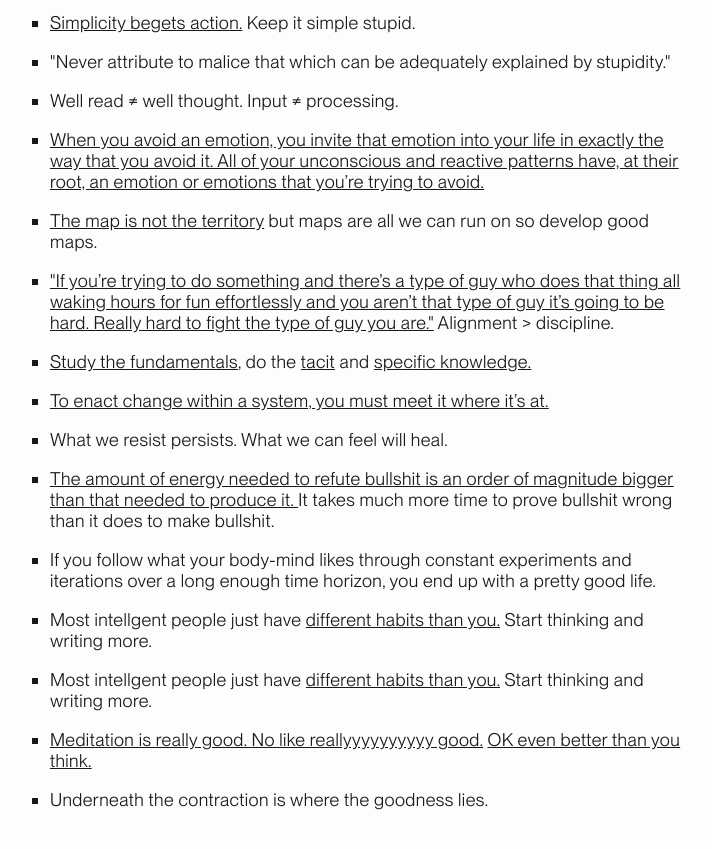
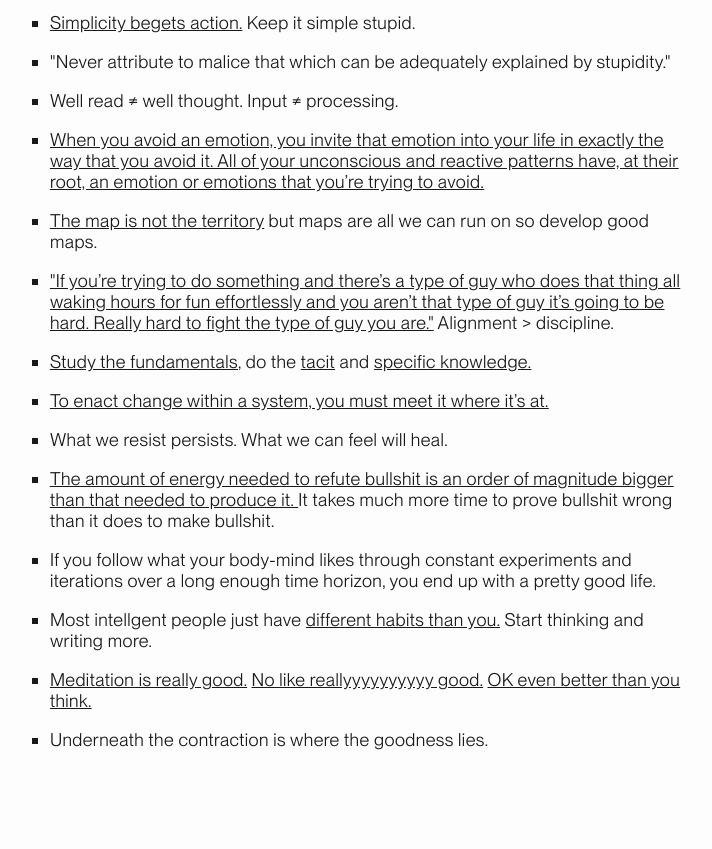
Before and after one commit to pxsswordprotected/personalsite, a Jekyll site: the page docs/principles.html, which Jekyll copies as it is, in a window 1280 px wide and 900 px high, scrolled down 3560 px. Shown: the top 849 px of the window, without its empty margins (285-997 px from the left). Built offline with Jekyll 4.4.1, drawn with Linux system fonts in a browser that asks for light colours.

Commit message:
updatesd principles

```diff
--- a/docs/principles.html
+++ b/docs/principles.html
@@ -590,15 +590,7 @@
                             enough time horizon, you end up with a pretty good
                             life.
                         </li>
-                        <li>
-                            Most intellgent people just have
-                            <a
-                                href="https://x.com/orphcorp/status/2012883506314023108?s=20"
-                                target="_blank"
-                                >different habits than you.</a
-                            >
-                            Start thinking and writing more.
-                        </li>
+
                         <li>
                             Most intellgent people just have
                             <a
@@ -612,8 +604,9 @@
                             <a
                                 href="https://x.com/nickcammarata/status/1819463794386493702?s=20"
                                 target="_blank"
-                                >Meditation is really good. </a
-                            ><a
+                                >Meditation is really good.</a
+                            >
+                            <a
                                 href="https://www.youtube.com/watch?v=zf6xzSWtc5E&t=1901s"
                                 target="_blank"
                                 rel="noopener"
```
